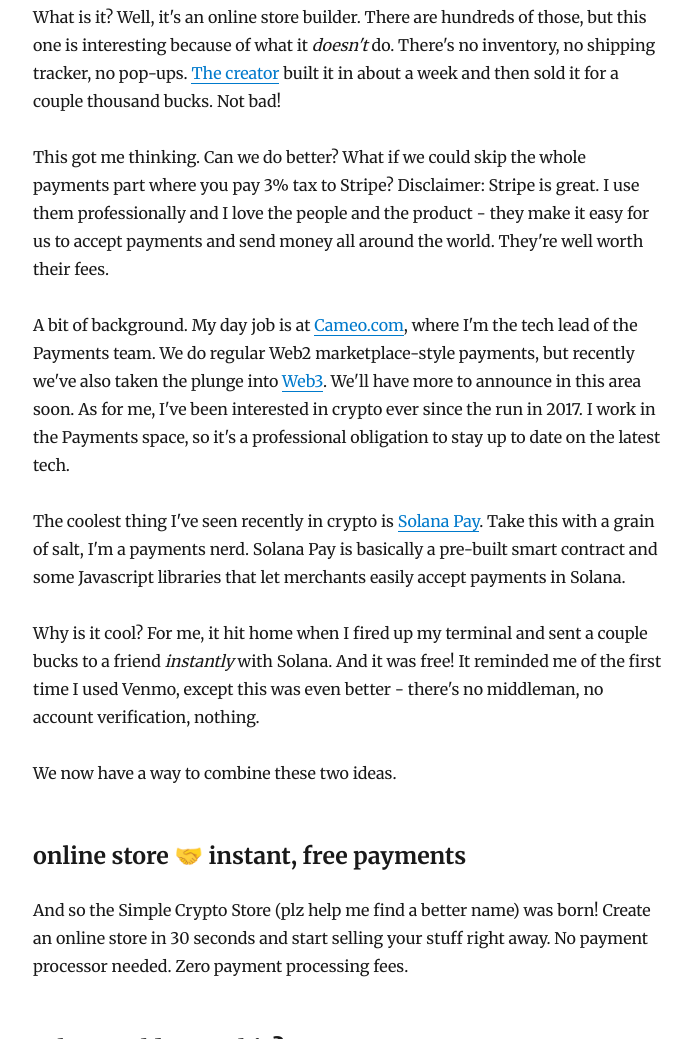
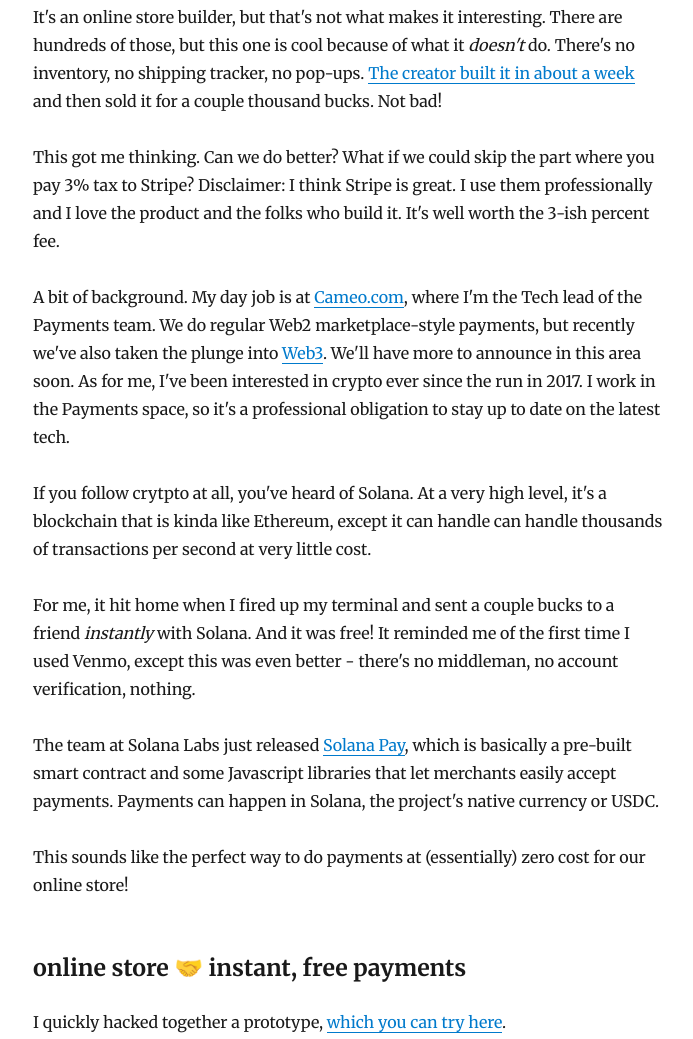
Before and after one commit to prazgaitis/personal-blog, a Gatsby site: page /crypto-store-draft/ in a window 1280 px wide. Shown: the part 402-1441 px from the top of the page, without its empty margins (292-985 px from the left). Built offline with nearby package versions, Linux system fonts and the light colour scheme; Gatsby itself is replaced by a stand-in of ours; some packages are replaced by stand-ins of ours.

Commit message:
fixup blog

```diff
--- a/content/blog/crypto-store-draft/index.md
+++ b/content/blog/crypto-store-draft/index.md
@@ -1,32 +1,37 @@
 ---
-title: "Sell anything online. For free."
+title: "[Draft] Sell anything online. For free."
 date: "2022-03-09 10:30"
 description: "Sell stuff, get paid in crypto"
-hidden: false
+hidden: true
 ---
 
 ### Side project? Or a one-way ticket to prison?
 
 I recently stumbled upon a project that was intriguing because it was so simple. It's called [onetem.store](https://oneitem.store).
 
-What is it? Well, it's an online store builder. There are hundreds of those, but this one is interesting because of what it _doesn't_ do. There's no inventory, no shipping tracker, no pop-ups. [The creator](https://tinyprojects.dev/) built it in about a week and then sold it for a couple thousand bucks. Not bad!
+It's an online store builder, but that's not what makes it interesting. There are hundreds of those, but this one is cool because of what it _doesn't_ do. There's no inventory, no shipping tracker, no pop-ups. [The creator built it in about a week](https://tinyprojects.dev/projects/one_item_store) and then sold it for a couple thousand bucks. Not bad!
 
 
-This got me thinking. Can we do better? What if we could skip the whole payments part where you pay 3% tax to Stripe? Disclaimer: Stripe is great. I use them professionally and I love the people and the product - they make it easy for us to accept payments and send money all around the world. They're well worth their fees.
+This got me thinking. Can we do better? What if we could skip the part where you pay 3% tax to Stripe? Disclaimer: I think Stripe is great. I use them professionally and I love the product and the folks who build it. It's well worth the 3-ish percent fee.
 
-A bit of background. My day job is at [Cameo.com](https://www.cameo.com/praz?ref=blog), where I'm the tech lead of the Payments team. We do regular Web2 marketplace-style payments, but recently we've also taken the plunge into [Web3](https://pass.cameo.com). We'll have more to announce in this area soon. As for me, I've been interested in crypto ever since the run in 2017. I work in the Payments space, so it's a professional obligation to stay up to date on the latest tech.
+A bit of background. My day job is at [Cameo.com](https://www.cameo.com/praz?ref=blog), where I'm the Tech lead of the Payments team. We do regular Web2 marketplace-style payments, but recently we've also taken the plunge into [Web3](https://pass.cameo.com). We'll have more to announce in this area soon. As for me, I've been interested in crypto ever since the run in 2017. I work in the Payments space, so it's a professional obligation to stay up to date on the latest tech.
 
 
-The coolest thing I've seen recently in crypto is [Solana Pay](https://solana.com/news/solana-pay-announcement). Take this with a grain of salt, I'm a payments nerd. Solana Pay is basically a pre-built smart contract and some Javascript libraries that let merchants easily accept payments in Solana.
+If you follow crytpto at all, you've heard of Solana. At a very high level, it's a blockchain that is kinda like Ethereum, except it can handle can handle thousands of transactions per second at very little cost.
 
 
-Why is it cool? For me, it hit home when I fired up my terminal and sent a couple bucks to a friend _instantly_ with Solana. And it was free! It reminded me of the first time I used Venmo, except this was even better - there's no middleman, no account verification, nothing.
+For me, it hit home when I fired up my terminal and sent a couple bucks to a friend _instantly_ with Solana. And it was free! It reminded me of the first time I used Venmo, except this was even better - there's no middleman, no account verification, nothing.
 
-We now have a way to combine these two ideas.
+The team at Solana Labs just released [Solana Pay](https://solana.com/news/solana-pay-announcement), which is basically a pre-built smart contract and some Javascript libraries that let merchants easily accept payments. Payments can happen in Solana, the project's native currency or USDC.
 
+This sounds like the perfect way to do payments at (essentially) zero cost for our online store!
 ### **online store**  🤝  **instant, free payments**
 
-And so the Simple Crypto Store (plz help me find a better name) was born! Create an online store in 30 seconds and start selling your stuff right away. No payment processor needed. Zero payment processing fees.
+I quickly hacked together a prototype, [which you can try here](https://crypto-store.vercel.app/).
+
+![create a new store](./create-store.png)
+
+<!-- And so the Simple Crypto Store (plz help me find a better name) was born! You can create an online store in 30 seconds and start selling your stuff right away. No payment processor needed. Zero payment processing fees. -->
 
 ### Why would I use this?
 
@@ -52,7 +57,9 @@
 
 Has this worked in the past? Reviews worked great for Airbnb, but not as well for Amazon. It's well known that most Amazon reviews [are bullshit](https://www.amzfinder.com/blog/top-100-facebook-groups-list-amazon-reviews/).
 
-This seemed to work pretty well on the Silk Road, which brings us back to the Jail part. Anyone can sign up and sell anything, and the buyers pay in crypto? The Simple Crypto Store looks a lot like the Silk road. We've heard this story before, except this time the guy who made the thing is telling you about it on his blog. Please don't sell illegal stuff. I really don't want to have to learn how to do machine learning to filter through all newly created products.
+This seemed to work pretty well on the Silk Road, which brings us back to the Jail part. If anyone can sign up and sell anything relatively anonymously, there's a chance that bad people start selling bad things.
+
+In this regard, the Simple Crypto Store looks a lot like the Silk road. We've heard this story before, and the other guy is [sitting in a jail cell](https://www.investopedia.com/tech/ross-ulbricht-dark-net-pirate/). Please don't sell illegal stuff here. I like being not in jail.
 
 ### Roadmap
 
```
Also changed, not shown: content/blog/crypto-store-draft/create-store.png (added).
